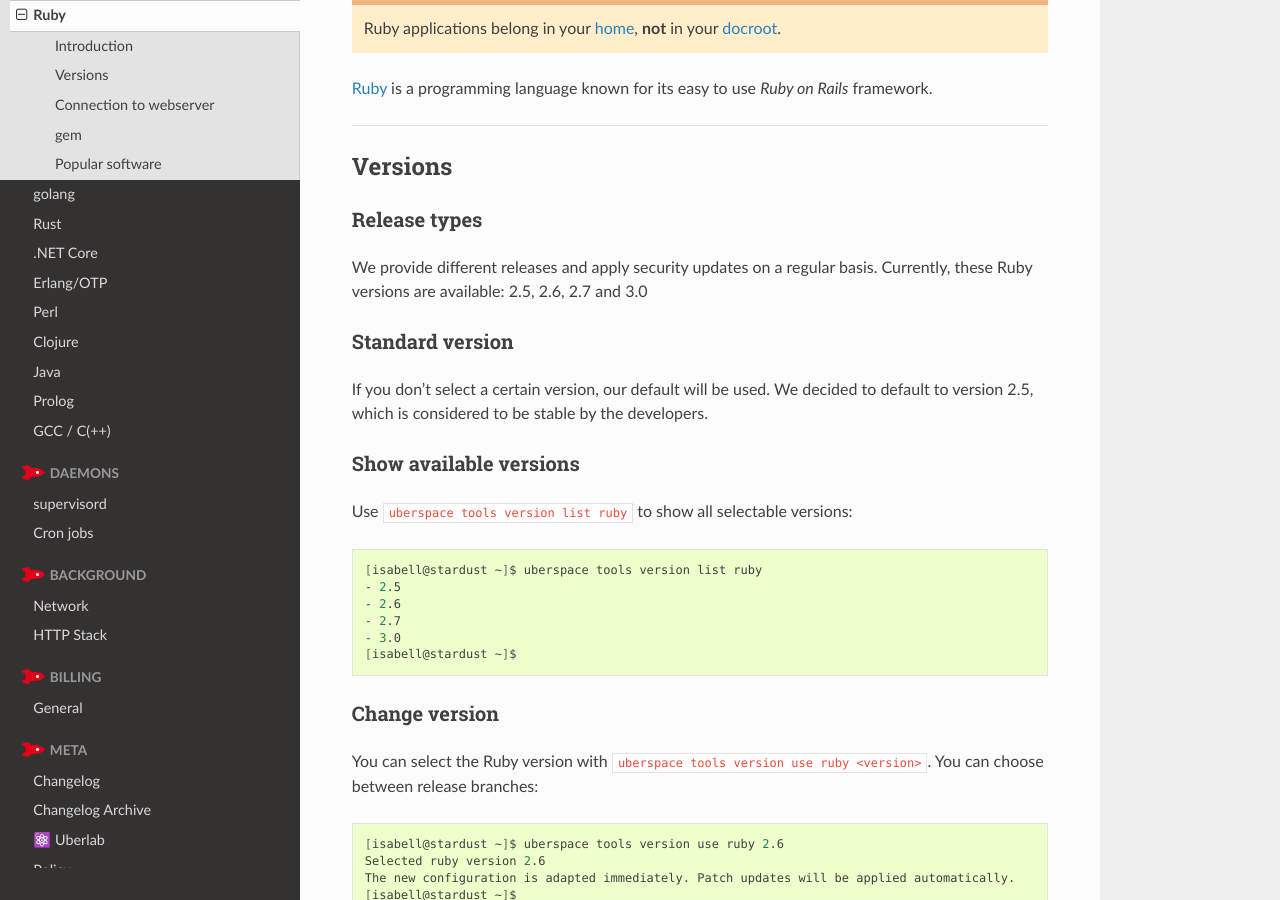
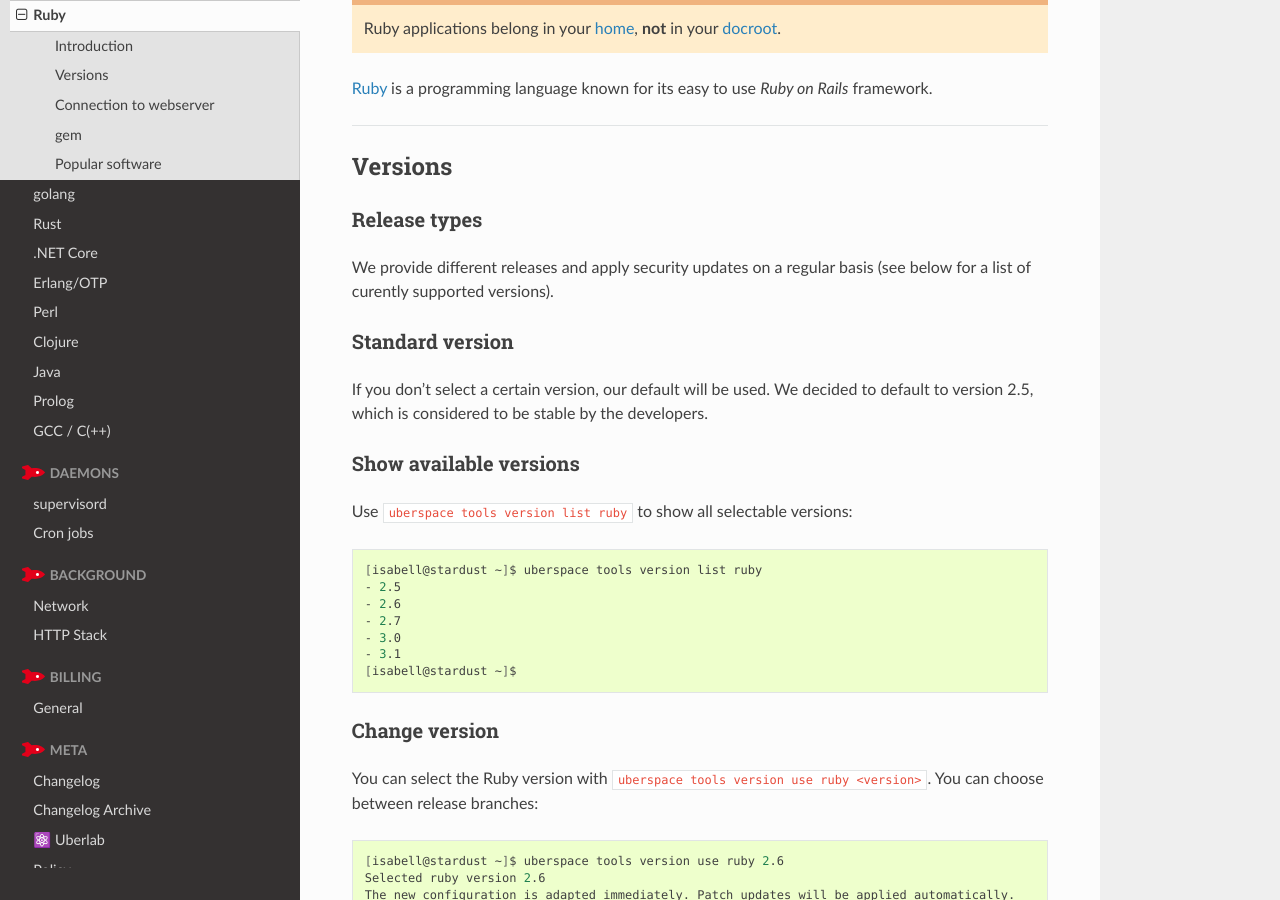
Before and after one commit to Uberspace/manual, a Sphinx documentation site: the page built from source/lang-ruby.rst, in a window 1280 px wide and 900 px high, scrolled down 461 px. Built offline with Sphinx 7.4.7 and the Read the Docs theme 2.0.0, drawn with Linux system fonts in a browser that asks for light colours.

Commit message:
[U7.14.0] :memo: add Ruby `3.1`

```diff
--- a/source/lang-ruby.rst
+++ b/source/lang-ruby.rst
@@ -22,7 +22,7 @@
 Release types
 -------------
 
-We provide different releases and apply security updates on a regular basis. Currently, these Ruby versions are available: 2.5, 2.6, 2.7 and 3.0
+We provide different releases and apply security updates on a regular basis (see below for a list of curently supported versions).
 
 Standard version
 ----------------
@@ -40,6 +40,7 @@
   - 2.6
   - 2.7
   - 3.0
+  - 3.1
   [isabell@stardust ~]$
 
 .. _ruby-change-version:
```
